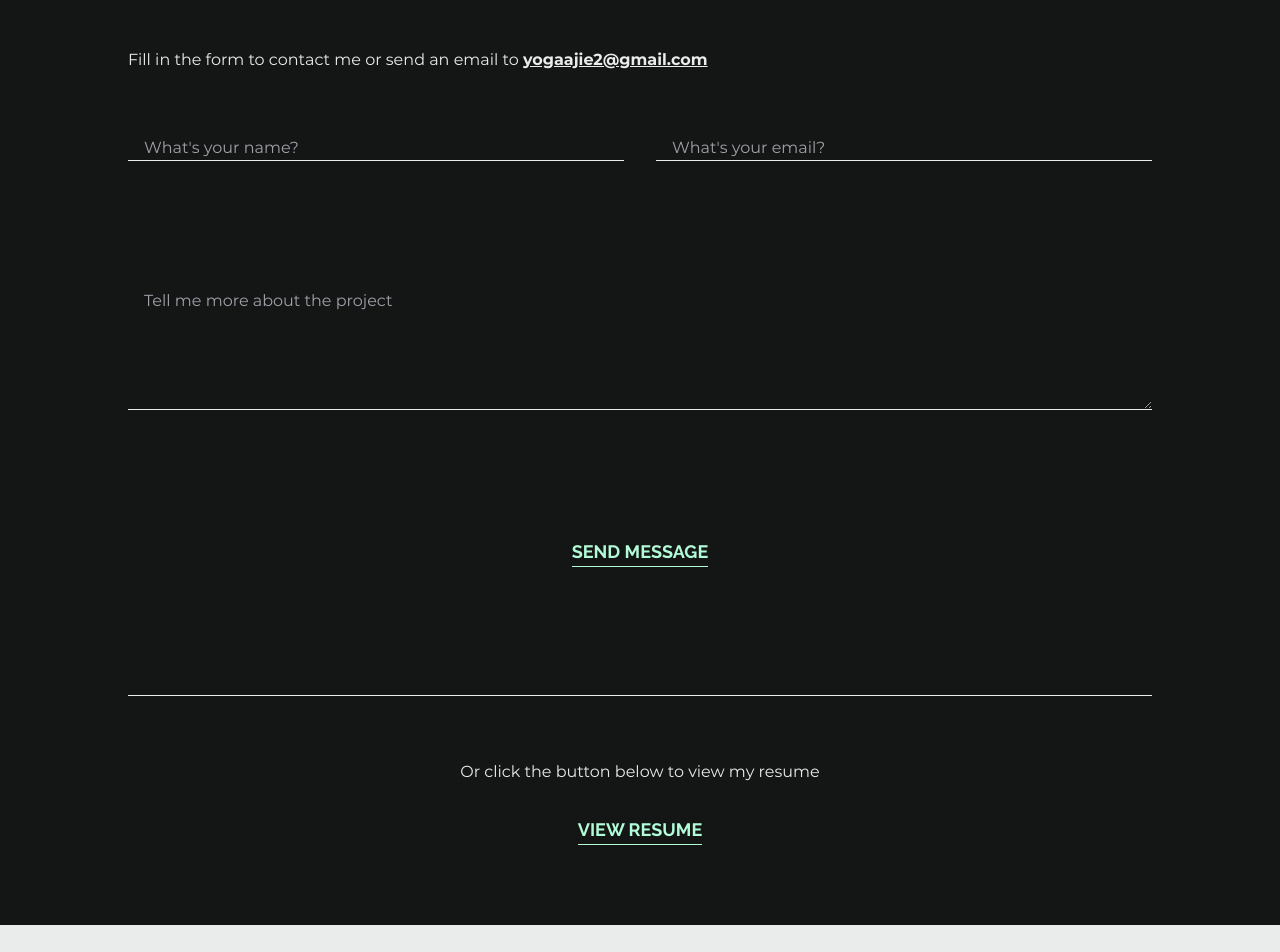
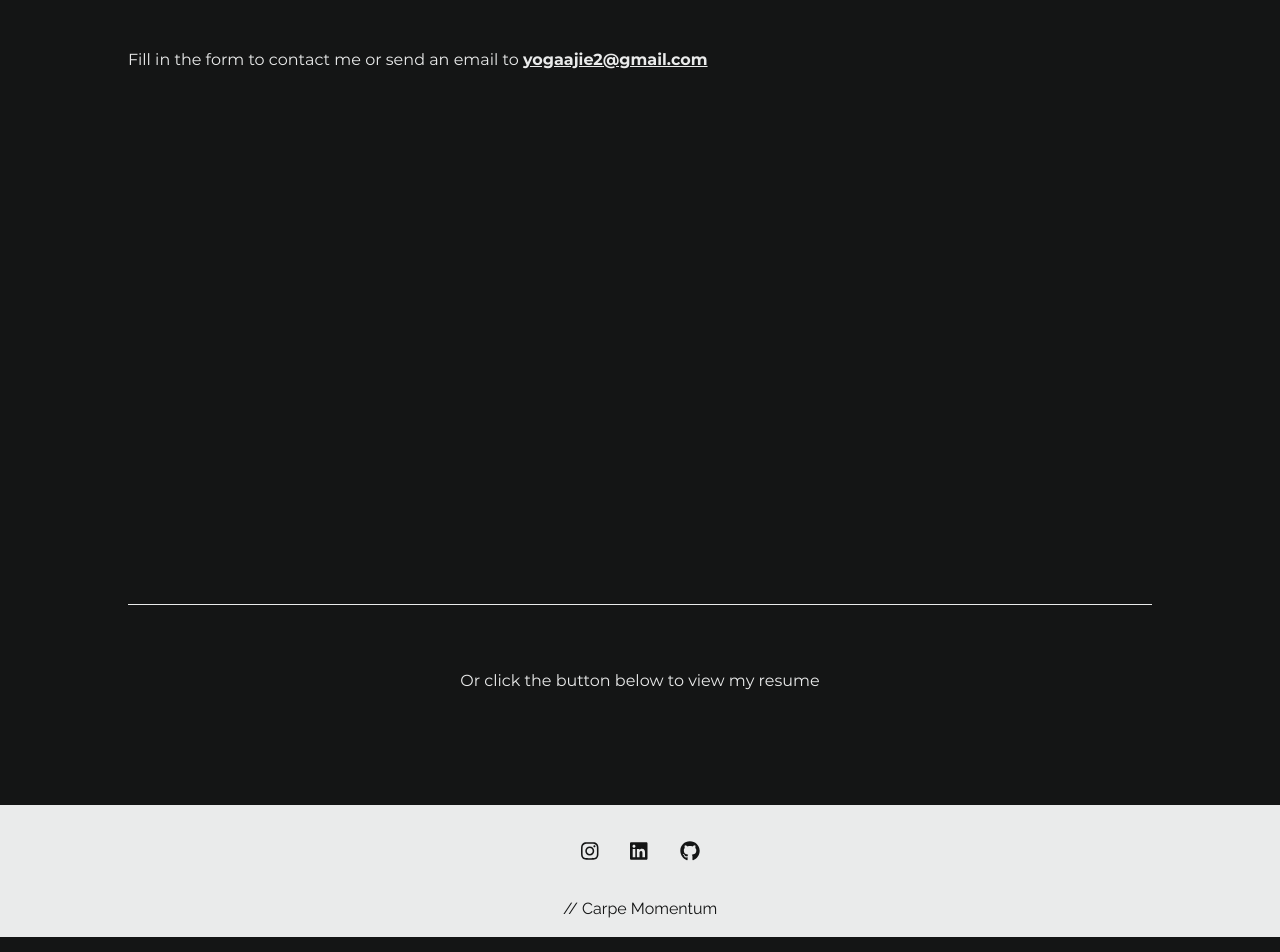
Before and after one commit to yogaajie2/porto, a Nuxt app: page /contact in a window 1280 px wide. Shown: the part 1000-1952 px from the top of the page. Built offline with nearby package versions, Linux system fonts and the light colour scheme.

Commit message:
UI/UX(animations): Added animations for various sections

```diff
--- a/pages/contact.vue
+++ b/pages/contact.vue
@@ -26,39 +26,80 @@
         action=""
         class="mb-20 space-y-16 lg:mb-32 lg:space-y-32"
       >
-        <div class="grid gap-y-8 md:grid-cols-2 md:gap-x-8 md:gap-y-16 lg:gap-y-32">
+          <FadeIn @after-enter="isInputEmailShown = true">
             <input
+              v-if="isInputNameShown"
               type="text"
               placeholder="What's your name?"
               class="bg-primary border-b px-4"
             />
 
+            <div
+              v-else
+              class="h-7"
+            />
+          </FadeIn>
+
+          <FadeIn @after-enter="isTextAreaShown = true">
             <input
+              v-if="isInputEmailShown"
               type="email"
               placeholder="What's your email?"
               class="bg-primary border-b px-4"
             />
 
+            <div
+              v-else
+              class="h-7"
+            />
+          </FadeIn>
+
+          <FadeIn @after-enter="isSendMessageButtonShown = true">
             <textarea
+              v-if="isTextAreaShown"
               rows="5"
               placeholder="Tell me more about the project"
               class="bg-primary border-b px-4 md:col-span-2"
-          ></textarea>
-        </div>
+            />
 
-        <button class="cta group flex md:mx-auto">
+            <div
+              v-else
+              class="h-31"
+            />
+          </FadeIn>
+
+        <SlideRight>
+          <button
+            v-if="isSendMessageButtonShown"
+            class="cta group flex md:mx-auto"
+          >
             <span class="logo-on-hover hidden lg:block">//</span>
             <span class="shift-right-8 border-b border-tertiary translate-x-0">Send Message</span>
           </button>
+
+          <div
+            v-else
+            class="h-6 lg:h-7"
+          />
+        </SlideRight>
       </form>
 
       <p class="border-t mb-16 pt-4 md:pt-8 md:text-center lg:mb-8 lg:pt-16">Or click the button below to view my resume</p>
 
-      <a href="https://drive.google.com/file/d/1-EPmr6BzppChbAd5sWvxVvJS6tR8ZymV/view?usp=sharing" target="_blank">
-        <button class="cta group flex md:mx-auto">
+        <a
+          href="https://drive.google.com/file/d/1-EPmr6BzppChbAd5sWvxVvJS6tR8ZymV/view?usp=sharing"
+          target="_blank"
+          class="h-7"
+        >
+          <SlideRight>
+            <button
+              v-if="isViewResumeButtonShown"
+              class="cta group flex md:mx-auto"
+            >
               <span class="logo-on-hover hidden lg:block">//</span>
               <span class="shift-right-8 border-b border-tertiary translate-x-0">View Resume</span>
             </button>
+          </SlideRight>
         </a>
     </section>
   </main>
@@ -67,6 +108,16 @@
 <script>
 export default {
   head: { titleTemplate: '%s | Contact' },
+
+  data() {
+    return{
+      isInputNameShown: false,
+      isInputEmailShown: false,
+      isTextAreaShown: false,
+      isSendMessageButtonShown: false,
+      isViewResumeButtonShown: false
+    }
+  },
 
   mounted() {
     this.$nuxt.$on('emitScrollToContactForm', this.scrollToContactForm);
```
Lines whose indentation alone changed are shown as unchanged.
